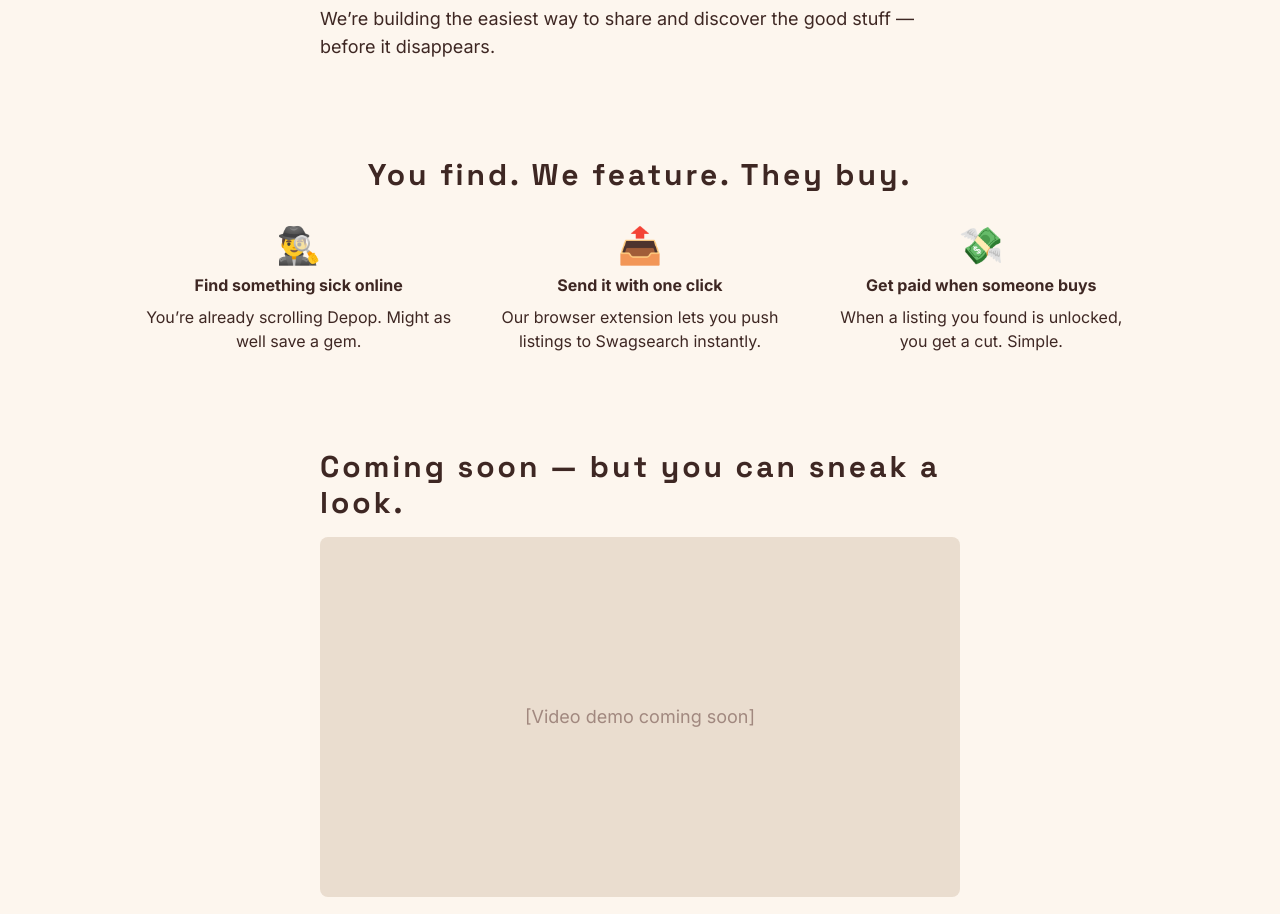
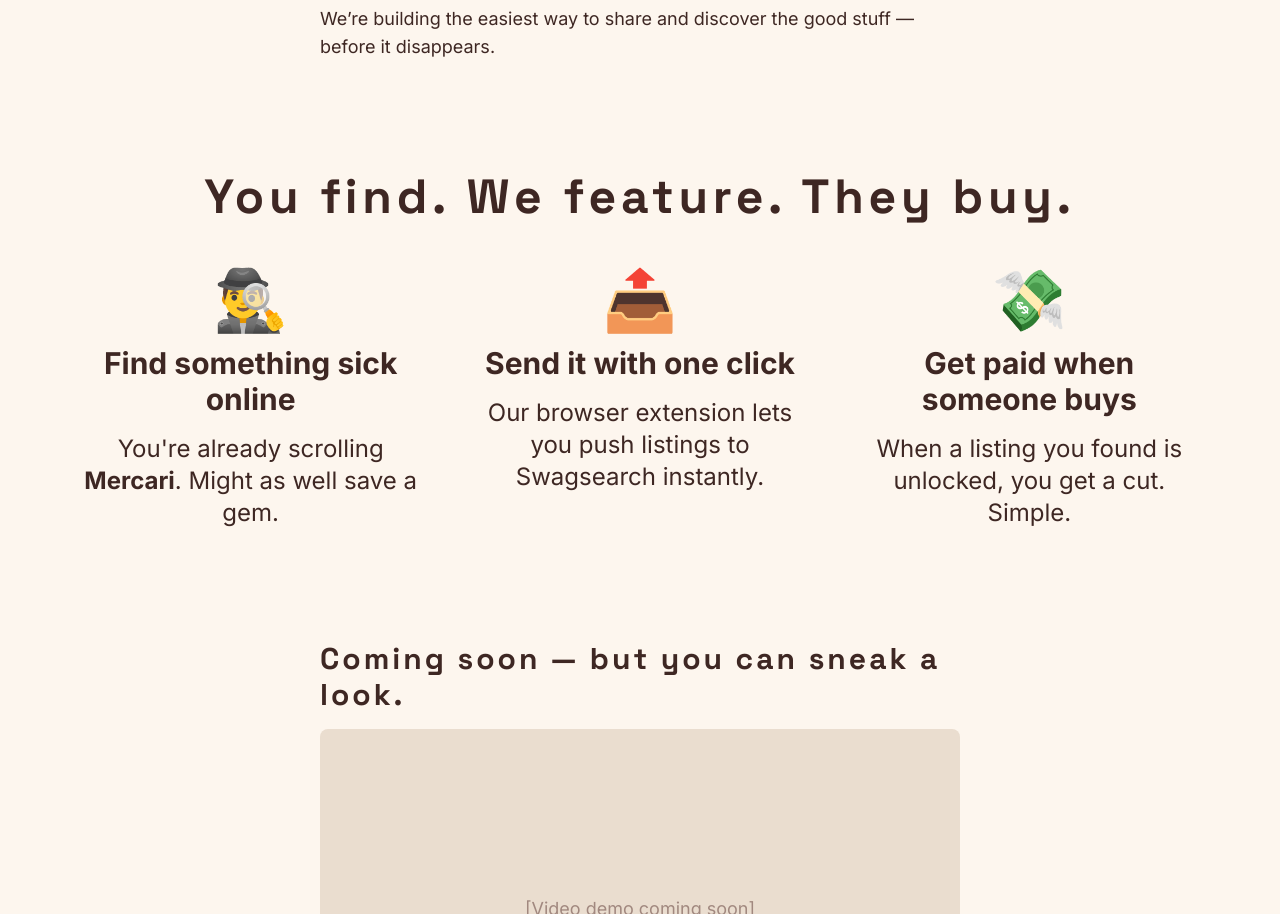
Before and after one commit to arnavbhairgond/arnavbhairgond.github.io, a plain HTML site: page index.html in a window 1280 px wide. Shown: the part 899-1813 px from the top of the page. Drawn offline with nearby package versions, Linux system fonts and the light colour scheme.

Commit message:
aesthetical updates

```diff
--- a/index.html
+++ b/index.html
@@ -43,7 +43,7 @@
   <body class="min-h-screen flex flex-col justify-between">
     <!-- Hero Section -->
     <section class="flex flex-col items-center justify-center min-h-[80vh] pt-20 pb-12 px-4">
-      <h1 class="font-display text-5xl md:text-7xl font-light mb-12 tracking-widest text-center uppercase">SWAGSEARCH</h1>
+      <h1 class="font-display text-6xl md:text-8xl font-bold mb-12 tracking-widest text-center uppercase">SWAGSEARCH</h1>
       <h2 class="text-xl md:text-2xl font-light mb-8 text-center tracking-wide">The internet’s best thrift finds — powered by you.</h2>
       <p id="hero-animated" class="typewriter text-lg md:text-xl text-center mt-4 mb-10 font-light" style="min-height:2.5em;"></p>
     </section>
@@ -55,23 +55,23 @@
       <p class="text-lg">We’re building the easiest way to share and discover the good stuff — before it disappears.</p>
     </section>
     <!-- How It Works Section -->
-    <section class="max-w-5xl mx-auto py-12 px-4 fade-in">
-      <h3 class="font-display text-2xl md:text-3xl font-bold mb-8 text-center">You find. We feature. They buy.</h3>
-      <div class="grid md:grid-cols-3 gap-8">
+    <section class="max-w-6xl mx-auto py-16 px-4 fade-in">
+      <h3 class="font-display text-3xl md:text-5xl font-bold mb-12 text-center">You find. We feature. They buy.</h3>
+      <div class="grid md:grid-cols-3 gap-12">
         <div class="text-center">
-          <div class="text-4xl mb-2">🕵️‍♂️</div>
-          <h4 class="font-semibold mb-2">Find something sick online</h4>
-          <p class="text-base">You’re already scrolling Depop. Might as well save a gem.</p>
+          <div class="text-6xl mb-4">🕵️‍♂️</div>
+          <h4 class="font-semibold mb-4 text-2xl md:text-3xl">Find something sick online</h4>
+          <p class="text-xl md:text-2xl" id="store-cycler">You're already scrolling Depop. Might as well save a gem.</p>
         </div>
         <div class="text-center">
-          <div class="text-4xl mb-2">📤</div>
-          <h4 class="font-semibold mb-2">Send it with one click</h4>
-          <p class="text-base">Our browser extension lets you push listings to Swagsearch instantly.</p>
+          <div class="text-6xl mb-4">📤</div>
+          <h4 class="font-semibold mb-4 text-2xl md:text-3xl">Send it with one click</h4>
+          <p class="text-xl md:text-2xl">Our browser extension lets you push listings to Swagsearch instantly.</p>
         </div>
         <div class="text-center">
-          <div class="text-4xl mb-2">💸</div>
-          <h4 class="font-semibold mb-2">Get paid when someone buys</h4>
-          <p class="text-base">When a listing you found is unlocked, you get a cut. Simple.</p>
+          <div class="text-6xl mb-4">💸</div>
+          <h4 class="font-semibold mb-4 text-2xl md:text-3xl">Get paid when someone buys</h4>
+          <p class="text-xl md:text-2xl">When a listing you found is unlocked, you get a cut. Simple.</p>
         </div>
       </div>
     </section>
@@ -177,6 +177,20 @@
           document.getElementById('contact-success').classList.add('hidden');
         }, 4000);
       });
+      // Store cycler for 'How It Works' section
+      const stores = [
+        "Depop", "eBay", "Mercari", "Vinted", "Poshmark", "thredUP", "Grailed", "The RealReal", "Vestiaire Collective", "Heroine", "Tradesy", "Kidizen", "Rebelle", "Flyp", "Curtsy"
+      ];
+      const storeCycler = document.getElementById('store-cycler');
+      let storeIndex = 0;
+      function cycleStore() {
+        if (!storeCycler) return;
+        const store = stores[storeIndex];
+        storeCycler.innerHTML = `You're already scrolling <span class="font-bold">${store}</span>. Might as well save a gem.`;
+        storeIndex = (storeIndex + 1) % stores.length;
+        setTimeout(cycleStore, 2000 + Math.random() * 1000);
+      }
+      cycleStore();
     </script>
   </body>
 </html>
```
